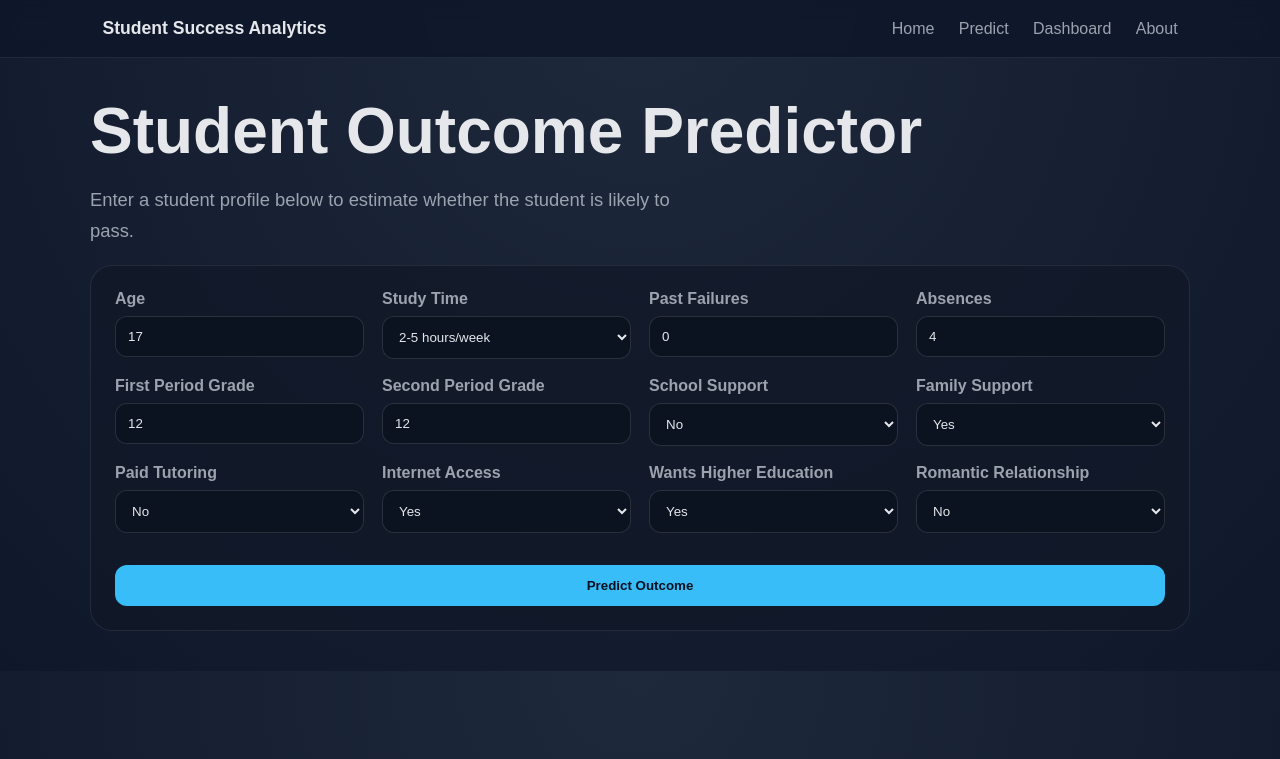
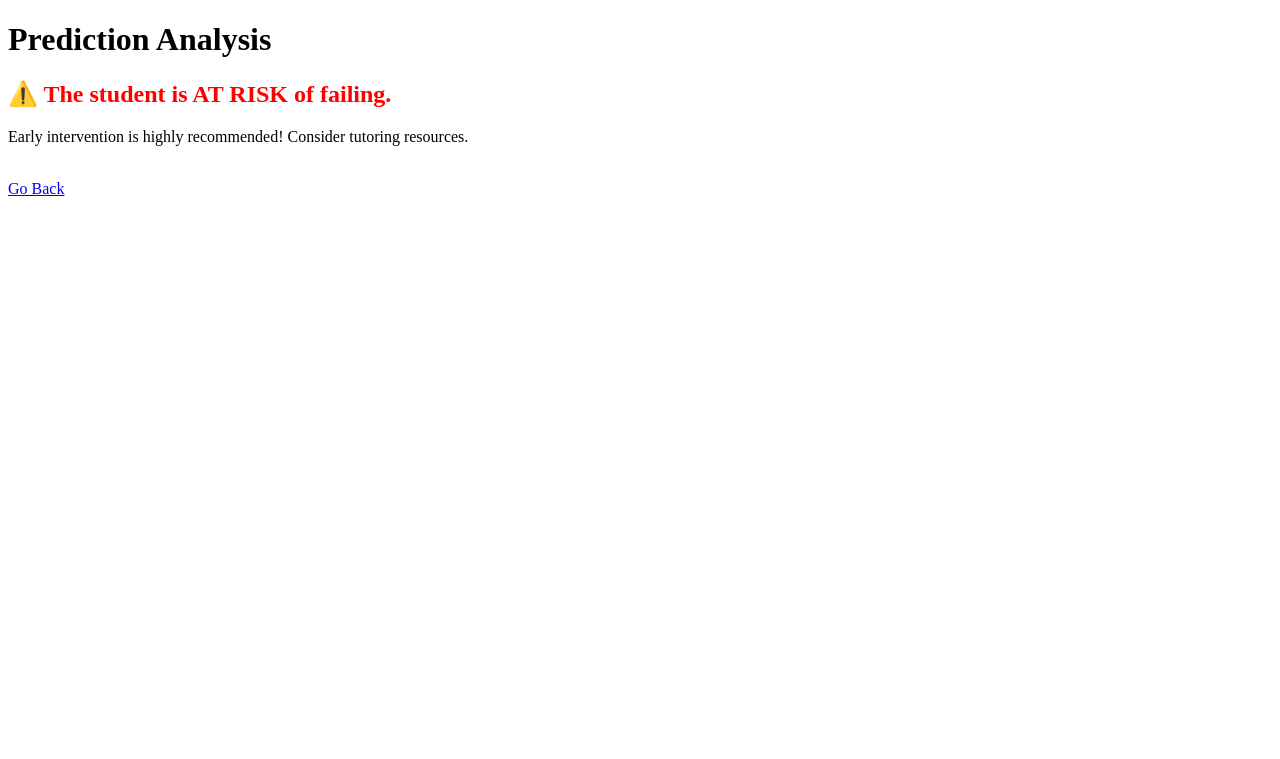
Before and after one commit to vdd11/Student-Sucess-Predictor, a Flask app: template templates/predict.html in a window 1280 px wide. Shown: the top 759 px of the page. Run offline with Flask 3, Linux system fonts and the light colour scheme; the template is opened without the code that fills it, so the values that code supplies are empty; parts of the project's set-up code (start-up, migrations or seed data) failed here and were passed over.

Commit message:
Refactor predict.html for improved structure and clarity

```diff
--- a/templates/predict.html
+++ b/templates/predict.html
@@ -1,27 +1,21 @@
-{% extends "base.html" %}
-{% block content %}
-<h1>Student Outcome Predictor</h1>
-<p class="subtitle narrow">Enter a student profile below to estimate whether the student is likely to pass.</p>
-<form method="POST" class="form-grid">
-  <label>Age<input type="number" name="age" min="15" max="22" value="17" required></label>
-  <label>Study Time<select name="studytime"><option value="1">&lt;2 hours/week</option><option value="2" selected>2-5 hours/week</option><option value="3">5-10 hours/week</option><option value="4">10+ hours/week</option></select></label>
-  <label>Past Failures<input type="number" name="failures" min="0" max="4" value="0" required></label>
-  <label>Absences<input type="number" name="absences" min="0" max="100" value="4" required></label>
-  <label>First Period Grade<input type="number" name="G1" min="0" max="20" value="12" required></label>
-  <label>Second Period Grade<input type="number" name="G2" min="0" max="20" value="12" required></label>
-  <label>School Support<select name="schoolsup"><option value="yes">Yes</option><option value="no" selected>No</option></select></label>
-  <label>Family Support<select name="famsup"><option value="yes" selected>Yes</option><option value="no">No</option></select></label>
-  <label>Paid Tutoring<select name="paid"><option value="yes">Yes</option><option value="no" selected>No</option></select></label>
-  <label>Internet Access<select name="internet"><option value="yes" selected>Yes</option><option value="no">No</option></select></label>
-  <label>Wants Higher Education<select name="higher"><option value="yes" selected>Yes</option><option value="no">No</option></select></label>
-  <label>Romantic Relationship<select name="romantic"><option value="yes">Yes</option><option value="no" selected>No</option></select></label>
-  <button class="button full" type="submit">Predict Outcome</button>
-</form>
-{% if result %}
-<div class="result {{ 'success' if result.prediction == 1 else 'warning' }}">
-  <h2>{{ result.label }}</h2>
-  <p>Pass probability: <strong>{{ result.probability }}%</strong></p>
-  <p>Academic risk estimate: <strong>{{ result.risk }}%</strong></p>
-</div>
-{% endif %}
-{% endblock %}
+<!DOCTYPE html>
+<html lang="en">
+<head>
+    <meta charset="UTF-8">
+    <title>Prediction Result</title>
+</head>
+<body>
+    <h1>Prediction Analysis</h1>
+
+    {% if result == 1 %}
+        <h2 style="color: green;">🎉 The student is LIKELY TO PASS.</h2>
+        <p>Academic indicators show steady performance. Maintain support structures.</p>
+    {% else %}
+        <h2 style="color: red;">⚠️ The student is AT RISK of failing.</h2>
+        <p>Early intervention is highly recommended! Consider tutoring resources.</p>
+    {% endif %}
+
+    <br>
+    <a href="/">Go Back</a>
+</body>
+</html>
```
